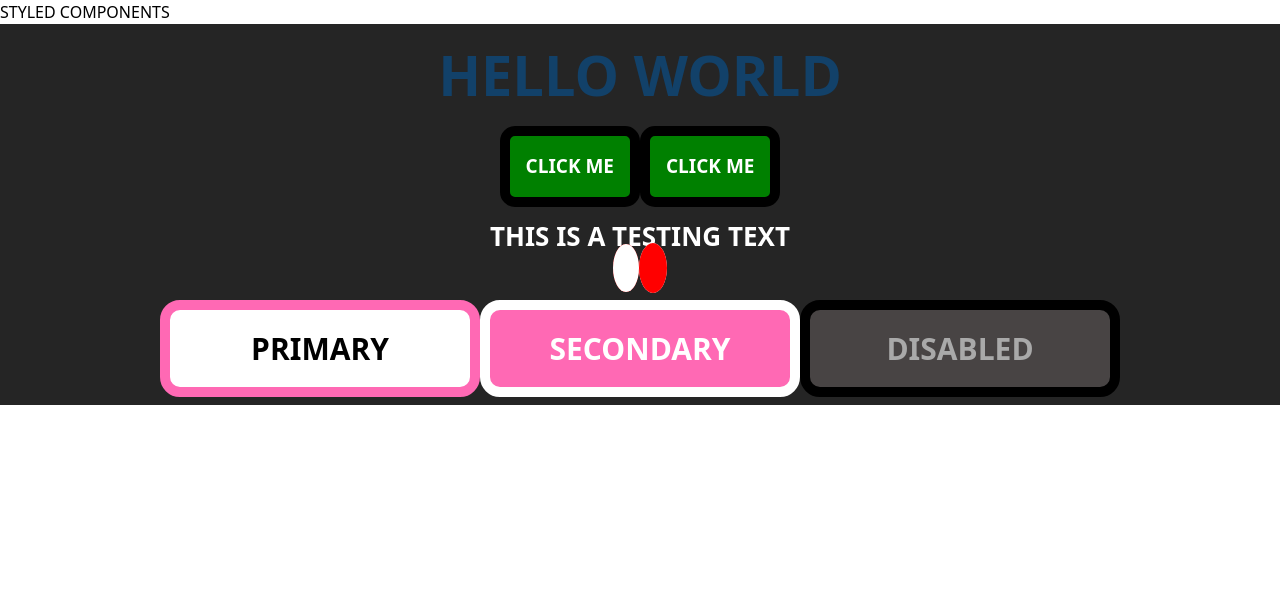
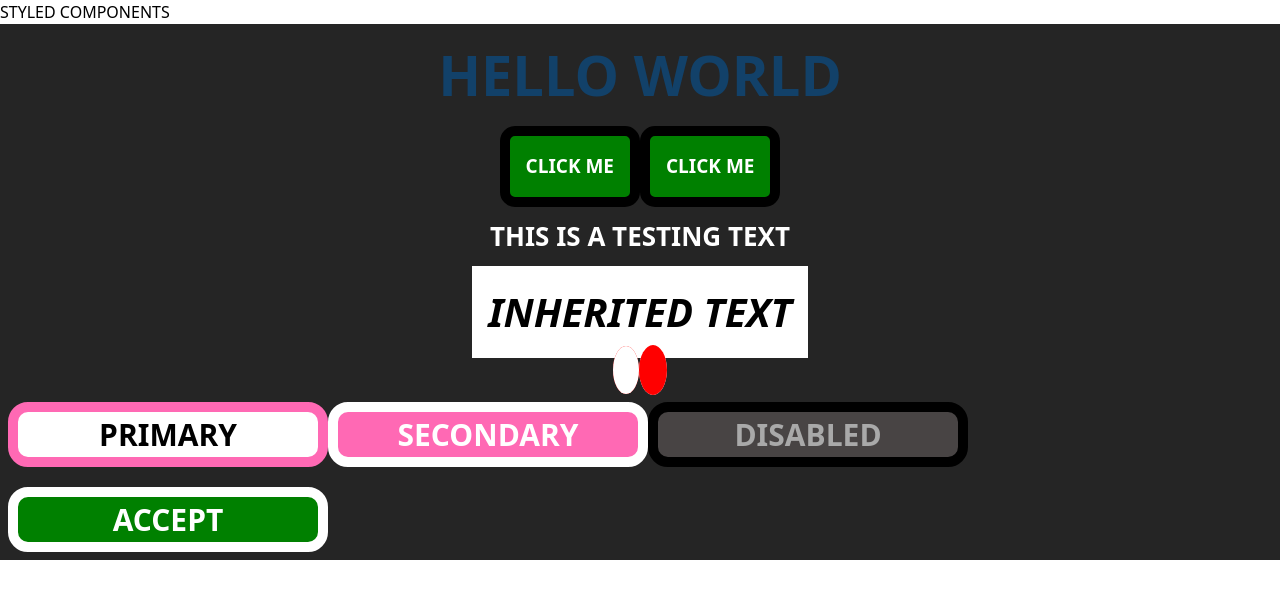
Before and after one commit to PouryaSoleimani/REACT-LIBRARIES, a React (Vite) app: page /styled-components in a window 1280 px wide. Shown: the top 598 px of the page. Built offline with nearby package versions, Linux system fonts and the light colour scheme.

Commit message:
STYLED COMPONENTS

```diff
--- a/src/StyledComponents.tsx
+++ b/src/StyledComponents.tsx
@@ -11,8 +11,8 @@ const Text = styled.text`color:white ;font-size : 26px ;margin-top:10px ;font-we
 const Circle = styled.circle`width:90px ; height : 90px ; border-radius : 100%; background-color:red; margin-top:10px; border:13px solid white ;`
 const DisabledButton = styled(PrimaryButton)`color: darkgray ; background-color : #484444;border: 10px solid black; cursor: not-allowed;` // INHERITANCE IN STYLED-COMPONENTS
 const InheritedCircle = styled(Circle)`background-color:white; border:14px solid red;`
-
-
+const InheritedText = styled(Text)`color : black; font-size : 40px; font-style:italic; background-color:white; padding:1rem 1rem;`
+const AcceptButton = styled(PrimaryButton)`background-color:green;`
 //COMPONENT
 const StyledComponents = () => {
 
@@ -26,6 +26,7 @@ const StyledComponents = () => {
           <Button>CLICK ME</Button>
         </div>
         <Text>THIS IS A TESTING TEXT</Text>
+        <InheritedText>INHERITED TEXT</InheritedText>
         <div className='flex space-x-6 mt-4'>
           <Circle></Circle>
           <InheritedCircle></InheritedCircle>
@@ -34,6 +35,7 @@ const StyledComponents = () => {
           <PrimaryButton onClick={() => console.log('CLICK CLICK')} $outline={true}>PRIMARY</PrimaryButton>
           <PrimaryButton onClick={() => console.log('CLICK CLICK')} $outline={false}>SECONDARY</PrimaryButton>
           <DisabledButton disabled>DISABLED</DisabledButton>
+          <AcceptButton>ACCEPT</AcceptButton>
         </div>
       </Wrapper>
     </div>
--- a/src/StyledComponents2.tsx
+++ b/src/StyledComponents2.tsx
@@ -9,7 +9,6 @@ export const PrimaryButton = styled.button<{ $outline?: boolean; }>`
  margin-top:20px ;
  color:${props => props.$outline ? "black" : "white"} ;
  font-weight: bold;
- padding : 1rem;
  width:20rem;
  text-align: center;
  border-radius:20px;
```
